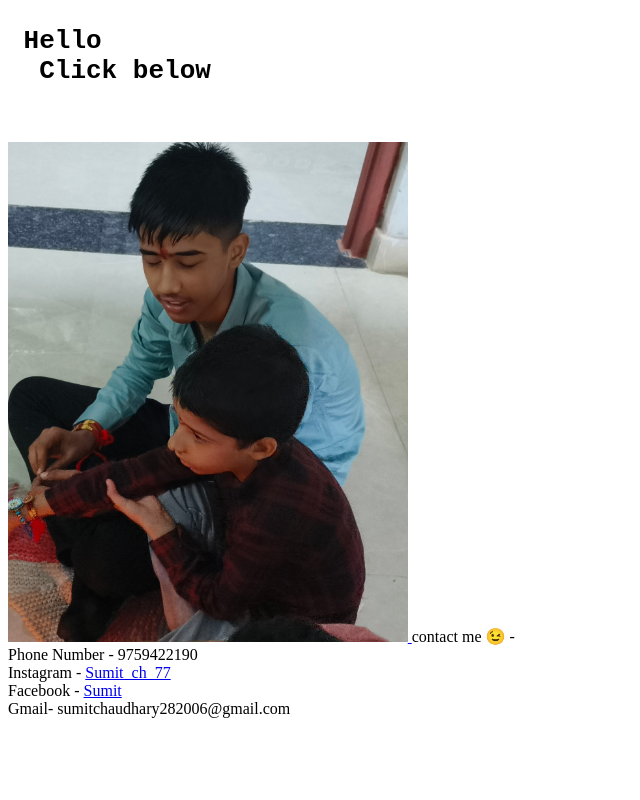
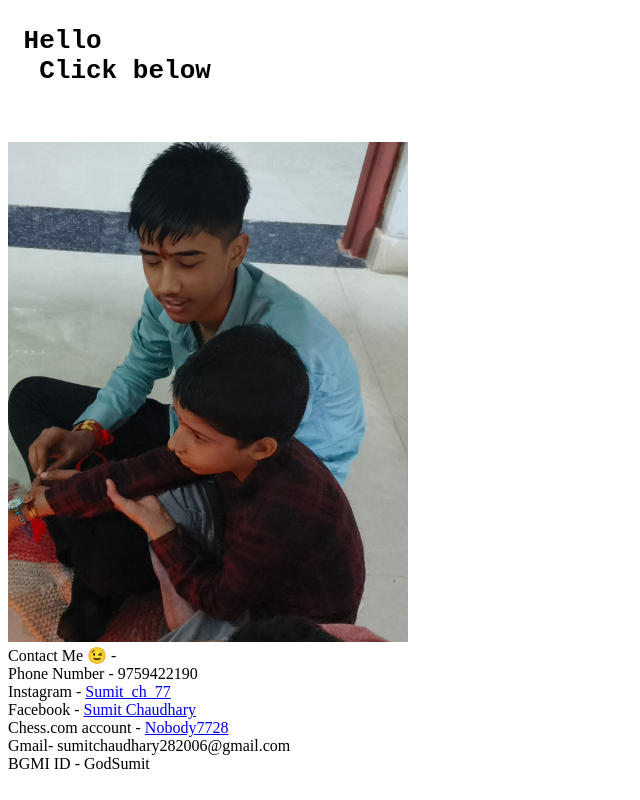
Before and after one commit to sumitch77/Sumit, a plain HTML site: page index.html in a window 1280 px wide. Shown: the whole page, without its empty margins (0-640 px from the left). Drawn offline with Linux system fonts and the light colour scheme.

Commit message:
Updated index.html

```diff
--- a/index.html
+++ b/index.html
@@ -12,17 +12,21 @@
   <a href="new.html">
     <img src="IMG_20250827_140015.jpg" height="500">
   </a>
-
-  contact me 😉 -
+  <br>
+  Contact Me 😉 -
   <br>
   Phone Number - 9759422190 <br>
   Instagram - <a href="https://www.instagram.com/sumit_ch_77?igsh=b2Y1ZndpeXkxemRo">Sumit_ch_77</a>
   <br>
 
 
-  Facebook - <a href="https://www.facebook.com/profile.php?id=61560632547412&mibextid=ZbWKwL">Sumit</a>
+  Facebook - <a href="https://www.facebook.com/profile.php?id=61560632547412&mibextid=ZbWKwL">Sumit Chaudhary</a>
+  <br>
+  Chess.com account - <a href="https://www.chess.com/member/nobody7728">Nobody7728</a>
   <br>
   Gmail- sumitchaudhary282006@gmail.com
+  <br>
+  BGMI ID - GodSumit
 </body>
 
 </html>
```
